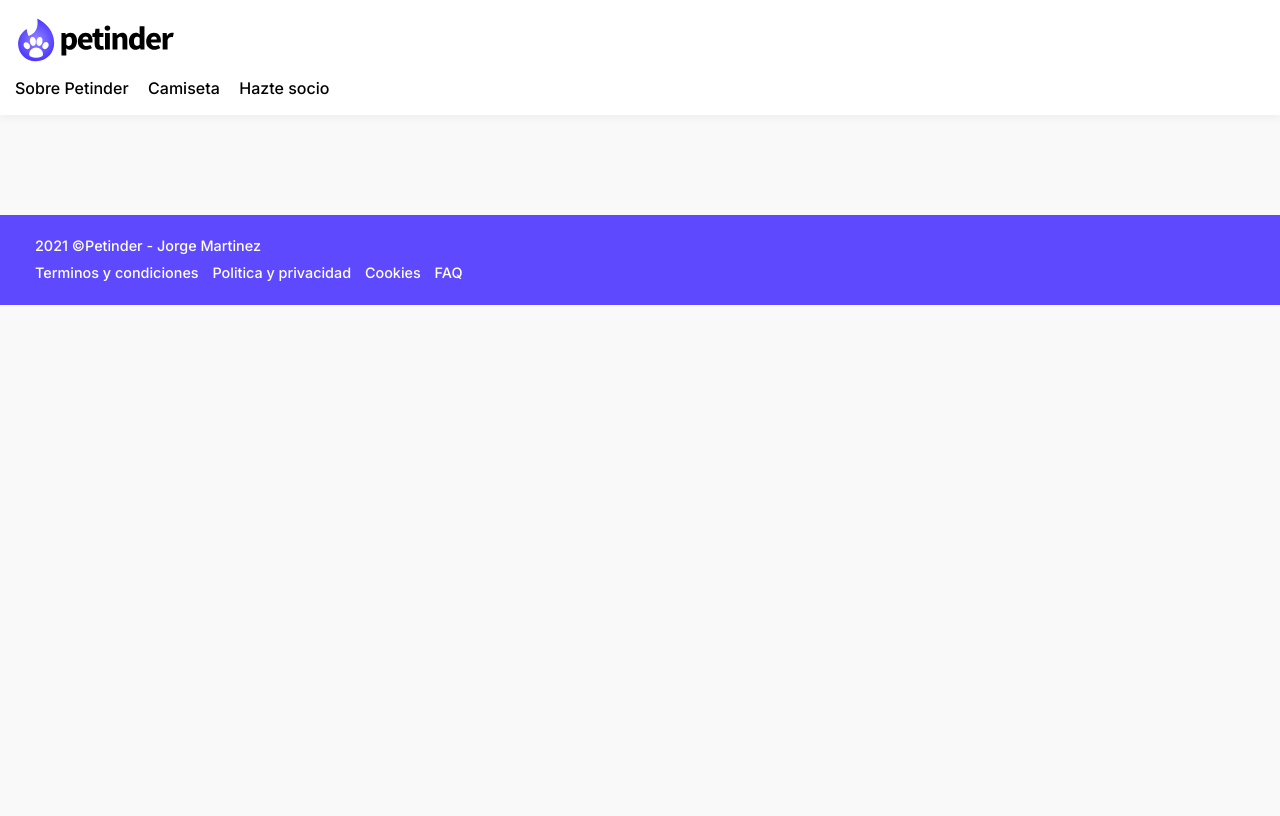
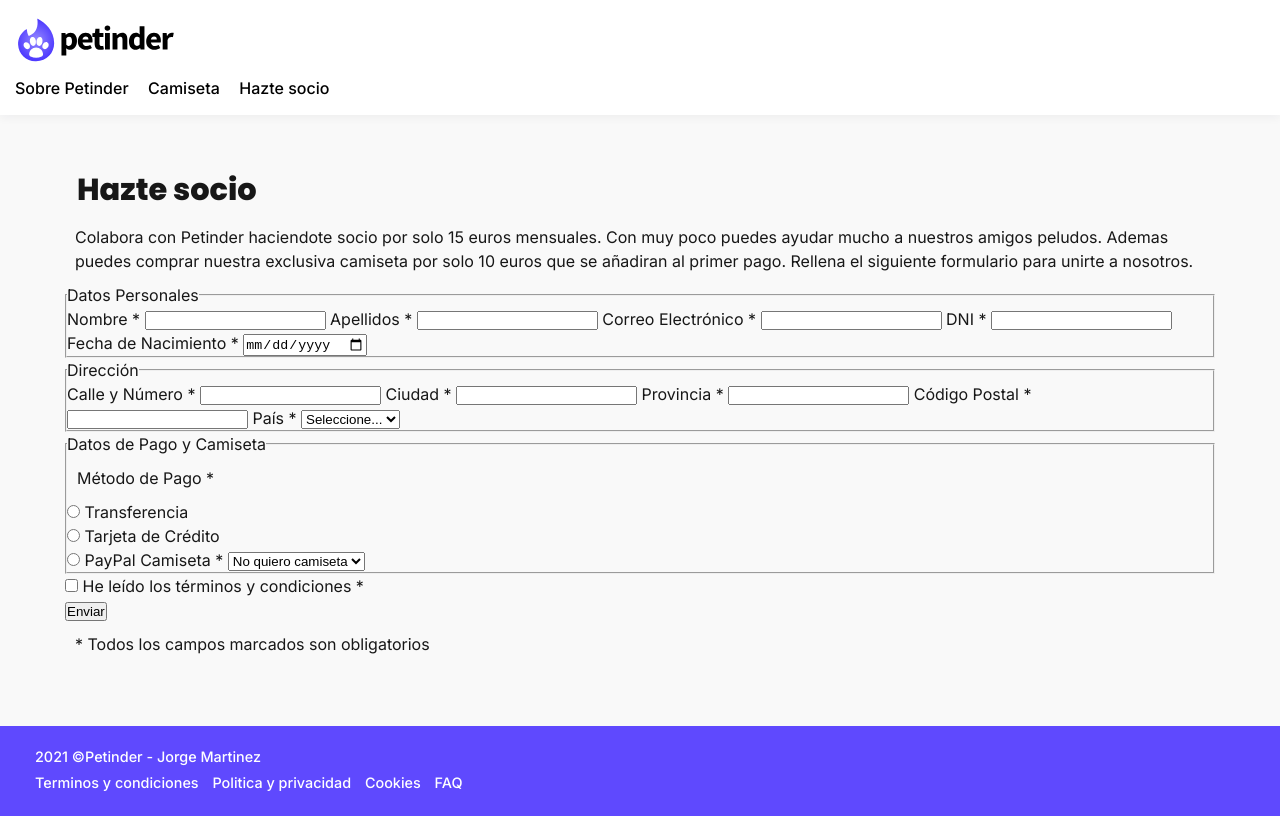
Before and after one commit to Jorge-Martinez82/petinder, a website: page join.html in a window 1280 px wide. Drawn offline with Linux system fonts and the light colour scheme.

Commit message:
construyendo el form

```diff
--- a/css/estilos.css
+++ b/css/estilos.css
@@ -145,6 +145,8 @@ header .menu-links li:active a {
 main {
     padding-top: 40px;
     padding-bottom: 60px;
+    margin-left: 50px;
+    margin-right: 50px;
 }
 
 main a {
@@ -235,6 +237,7 @@ footer .legal-links li {
 
 /* Pagina about */
 
+
 .page-about .img-fluid{
     padding: 10px;
     background: white;
@@ -251,3 +254,52 @@ footer .legal-links li {
 
 
 /* Pagina camiseta */
+
+.page-tshirt main {
+    min-height: calc(100vh - 205px);
+}
+
+.table{
+    width: 100%;
+    margin: 30px;
+    border-collapse: collapse;
+}
+
+.table, table td, table th {
+    border: 1px solid black;
+}
+
+.table th {
+    background-color: var(--secundary-light-color);
+    padding: 5px;
+}
+
+.table thead th {
+    text-align: center;
+}
+
+.table tbody th {
+    text-align: left;
+}
+
+.table thead th:first-child {
+    background-color: var(--secundary-color);
+}
+
+.table td {
+    background: white;
+    padding: 5px 10px;
+    text-align: center;
+}
+
+.table tr:nth-child(odd) td {
+    border-bottom: 1px solid var(--secundary-color);
+}
+
+table caption {
+    background: var(--primary-color);
+    color: white;
+    padding: 10px;
+    text-transform: uppercase;
+    font-weight: 700;
+}
--- a/join.html
+++ b/join.html
@@ -15,16 +15,97 @@
         <a class="link-logo" href="index.html">
             <img class="logo" src="images/logo.svg" alt="logo de petinder">
         </a>
-            <ul class="menu-links">
-                <li><a href="about.html">Sobre Petinder</a></li>
-                <li><a href="tshirt.html">Camiseta</a></li>
-                <li><a href="">Hazte socio</a></li>
-            </ul>
+        <ul class="menu-links">
+            <li><a href="about.html">Sobre Petinder</a></li>
+            <li><a href="tshirt.html">Camiseta</a></li>
+            <li><a href="">Hazte socio</a></li>
+        </ul>
     </nav>
 </header>
 
 <main>
     <div class="container">
+        <h1 class="title">Hazte socio</h1>
+        <p>Colabora con Petinder haciendote socio por solo 15 euros mensuales. Con muy poco puedes ayudar mucho a
+            nuestros amigos peludos. Ademas puedes comprar nuestra exclusiva camiseta por solo 10 euros que se añadiran
+            al primer pago. Rellena el siguiente formulario para unirte a nosotros.</p>
+        <form action="#" method="post">
+            <fieldset>
+                <legend>Datos Personales</legend>
+                <label for="nombre">Nombre *</label>
+                <input type="text" id="nombre" name="nombre" required>
+
+                <label for="apellidos">Apellidos *</label>
+                <input type="text" id="apellidos" name="apellidos" required>
+
+                <label for="email">Correo Electrónico *</label>
+                <input type="email" id="email" name="email" required>
+
+                <label for="dni">DNI *</label>
+                <input type="text" id="dni" name="dni" required>
+
+                <label for="fecha_nacimiento">Fecha de Nacimiento *</label>
+                <input type="date" id="fecha_nacimiento" name="fecha_nacimiento" required>
+            </fieldset>
+
+            <fieldset>
+                <legend>Dirección</legend>
+                <label for="calle">Calle y Número *</label>
+                <input type="text" id="calle" name="calle" required>
+
+                <label for="ciudad">Ciudad *</label>
+                <input type="text" id="ciudad" name="ciudad" required>
+
+                <label for="provincia">Provincia *</label>
+                <input type="text" id="provincia" name="provincia" required>
+
+                <label for="cp">Código Postal *</label>
+                <input type="text" id="cp" name="cp" required>
+
+                <label for="pais">País *</label>
+                <select id="pais" name="pais" required>
+                    <option value="">Seleccione...</option>
+                    <option value="andorra">Andorra</option>
+                    <option value="espana">España</option>
+                    <option value="francia">Francia</option>
+                    <option value="otro">Otro</option>
+                </select>
+            </fieldset>
+
+            <fieldset>
+                <legend>Datos de Pago y Camiseta</legend>
+
+                <p>Método de Pago *</p>
+                <input type="radio" id="transferencia" name="metodo_pago" value="transferencia" required>
+                <label for="transferencia">Transferencia</label><br>
+
+                <input type="radio" id="tarjeta" name="metodo_pago" value="tarjeta">
+                <label for="tarjeta">Tarjeta de Crédito</label><br>
+
+                <input type="radio" id="paypal" name="metodo_pago" value="paypal">
+                <label for="paypal">PayPal</label>
+
+                <label for="camiseta">Camiseta *</label>
+                <select id="camiseta" name="camiseta" required>
+                    <option value="no">No quiero camiseta</option>
+                    <option value="mujer_s">Mujer - Talla S</option>
+                    <option value="mujer_m">Mujer - Talla M</option>
+                    <option value="mujer_l">Mujer - Talla L</option>
+                    <option value="hombre_s">Hombre - Talla S</option>
+                    <option value="hombre_m">Hombre - Talla M</option>
+                    <option value="hombre_l">Hombre - Talla L</option>
+                </select>
+            </fieldset>
+
+            <div>
+                <input type="checkbox" id="terminos" name="terminos" required>
+                <label for="terminos">He leído los términos y condiciones *</label>
+            </div>
+
+            <button type="submit">Enviar</button>
+
+            <p>* Todos los campos marcados son obligatorios</p>
+        </form>
 
     </div>
 </main>
```
Also changed, not shown: tshirt.html (+1 -1 lines).
